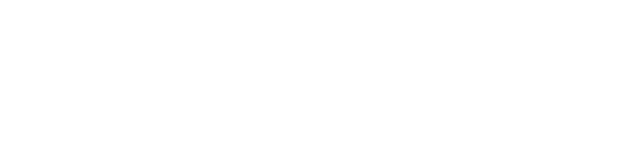
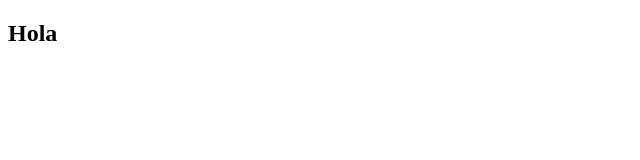
Before and after one commit to JhoanOsorio/curso, a plain HTML site: page index.html in a window 1280 px wide. Shown: the full height of the page, 0-640 px from the left. Drawn offline with Linux system fonts and the light colour scheme.

Commit message:
modificando el index.html

```diff
--- a/index.html
+++ b/index.html
@@ -7,6 +7,8 @@
     <title>Git y GitHub</title>
 </head>
 <body>
-
+    <div class="contenedor">
+        <h2>Hola</h2>
+    </div>
 </body>
 </html>
```
